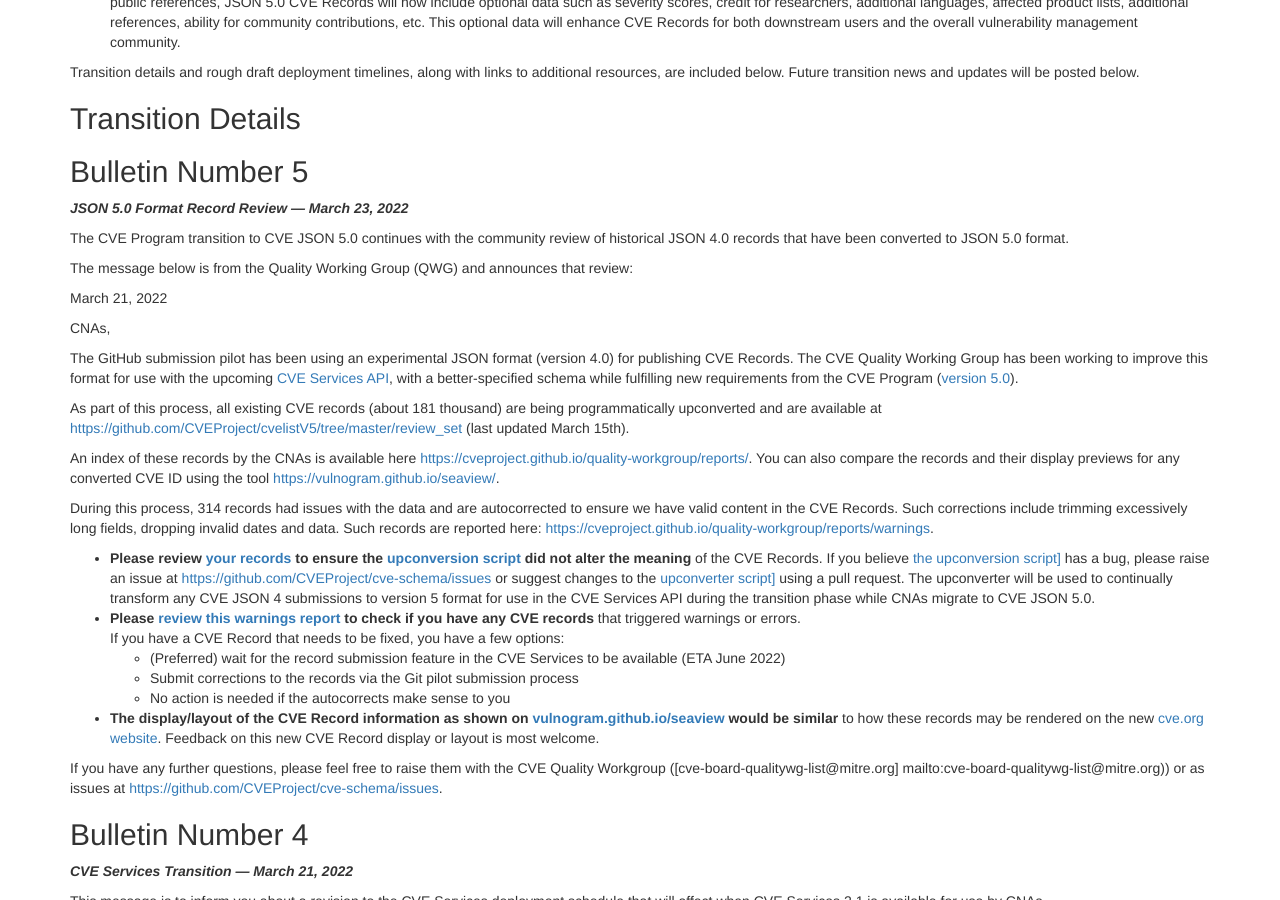
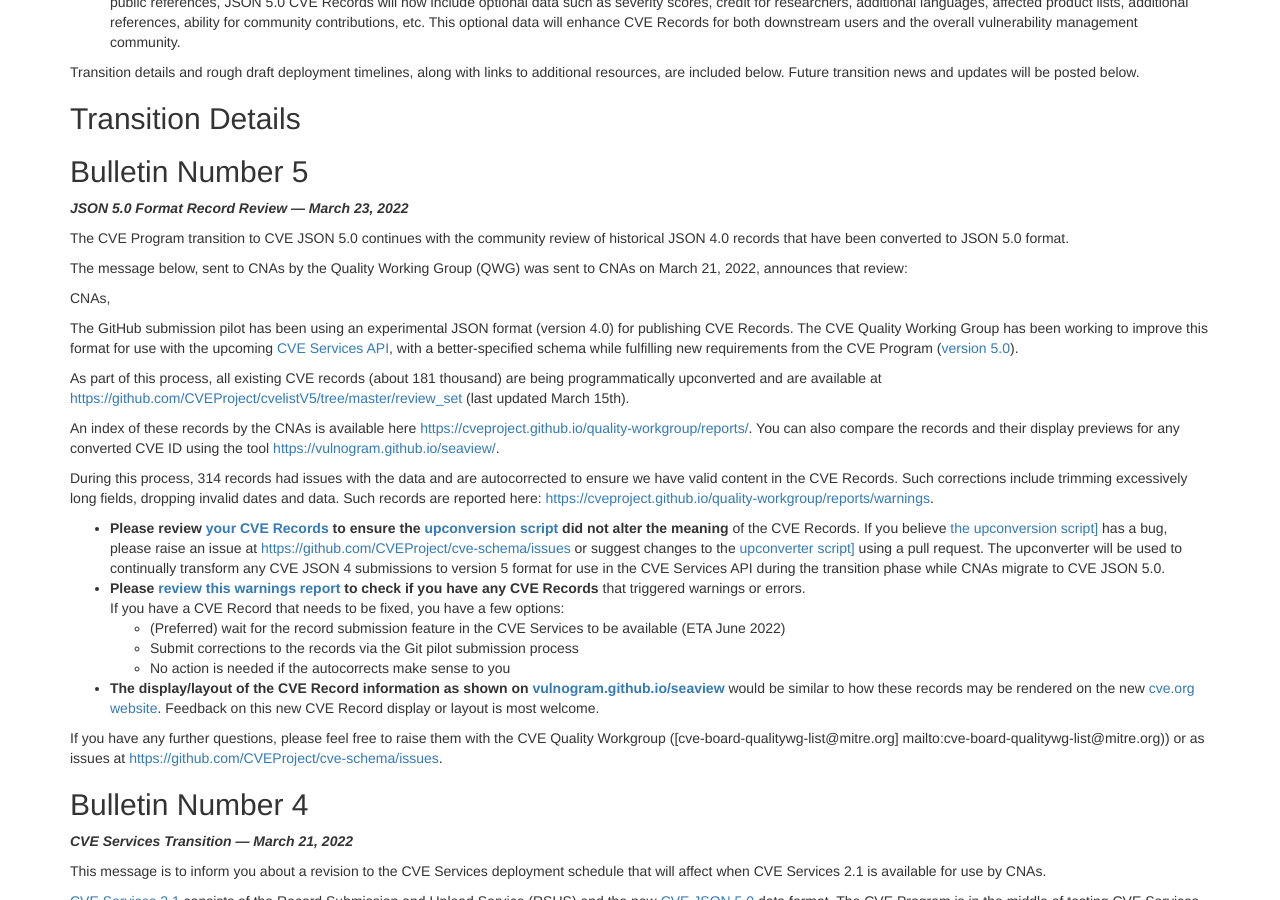
Before and after one commit to CVEProject/cveproject.github.io, a Jekyll site: the page built from automation-transition.md, in a window 1280 px wide and 900 px high, scrolled down 353 px. Built offline with Jekyll 4.4.1, drawn with Linux system fonts in a browser that asks for light colours; nearby versions of some CDN libraries.

Commit message:
Update automation-transition.md

```diff
--- a/automation-transition.md
+++ b/automation-transition.md
@@ -18,9 +18,7 @@ Transition details and rough draft deployment timelines, along with links to add
 
 The CVE Program transition to CVE JSON 5.0 continues with the community review of historical JSON 4.0 records that have been converted to JSON 5.0 format.
 
-The message below is from the Quality Working Group (QWG) and announces that review:
-
-March 21, 2022
+The message below, sent to CNAs by the Quality Working Group (QWG) was sent to CNAs on March 21, 2022, announces that review:
 
 CNAs,
 
@@ -34,10 +32,10 @@ During this process, 314 records had issues with the data and are autocorrected
 
  <ul>
    <li>
-     <strong>Please review <a href="https://cveproject.github.io/quality-workgroup/reports/">your records</a> to ensure the <a href="https://github.com/CVEProject/cve-schema/tree/master/schema/v5.0/support/CVE_4_to_5_converter">upconversion script</a> did not alter the meaning</strong> of the CVE Records. If you believe <a href="https://github.com/CVEProject/cve-schema/tree/master/schema/v5.0/support/CVE_4_to_5_converter">the upconversion script]</a> has a bug, please raise an issue at <a href="https://github.com/CVEProject/cve-schema/issues">https://github.com/CVEProject/cve-schema/issues</a> or suggest changes to the <a href="https://github.com/CVEProject/cve-schema/tree/master/schema/v5.0/support/CVE_4_to_5_converter">upconverter script]</a> using a pull request. The upconverter will be used to continually transform any CVE JSON 4 submissions to version 5 format for use in the CVE Services API during the transition phase while CNAs migrate to CVE JSON 5.0.
+     <strong>Please review <a href="https://cveproject.github.io/quality-workgroup/reports/">your CVE Records</a> to ensure the <a href="https://github.com/CVEProject/cve-schema/tree/master/schema/v5.0/support/CVE_4_to_5_converter">upconversion script</a> did not alter the meaning</strong> of the CVE Records. If you believe <a href="https://github.com/CVEProject/cve-schema/tree/master/schema/v5.0/support/CVE_4_to_5_converter">the upconversion script]</a> has a bug, please raise an issue at <a href="https://github.com/CVEProject/cve-schema/issues">https://github.com/CVEProject/cve-schema/issues</a> or suggest changes to the <a href="https://github.com/CVEProject/cve-schema/tree/master/schema/v5.0/support/CVE_4_to_5_converter">upconverter script]</a> using a pull request. The upconverter will be used to continually transform any CVE JSON 4 submissions to version 5 format for use in the CVE Services API during the transition phase while CNAs migrate to CVE JSON 5.0.
   </li>
   <li>
-    <strong>Please <a href="https://cveproject.github.io/quality-workgroup/reports/warnings">review this warnings report</a> to check if you have any CVE records</strong> that triggered warnings or errors.
+    <strong>Please <a href="https://cveproject.github.io/quality-workgroup/reports/warnings">review this warnings report</a> to check if you have any CVE Records</strong> that triggered warnings or errors.
 <br>
     If you have a CVE Record that needs to be fixed, you have a few options:
 <br>
@@ -48,7 +46,7 @@ During this process, 314 records had issues with the data and are autocorrected
      </ul>
   </li>
   <li>
-    <strong>The display/layout of the CVE Record information as shown on <a href="https://vulnogram.github.io/seaview/">vulnogram.github.io/seaview</a> would be similar</strong> to how these records may be rendered on the new <a href="https://www.cve.org/">cve.org website</a>. Feedback on this new CVE Record display or layout is most welcome.
+    <strong>The display/layout of the CVE Record information as shown on <a href="https://vulnogram.github.io/seaview/">vulnogram.github.io/seaview</a></strong> would be similar to how these records may be rendered on the new <a href="https://www.cve.org/">cve.org website</a>. Feedback on this new CVE Record display or layout is most welcome.
   </li>
  </ul>
 
```
